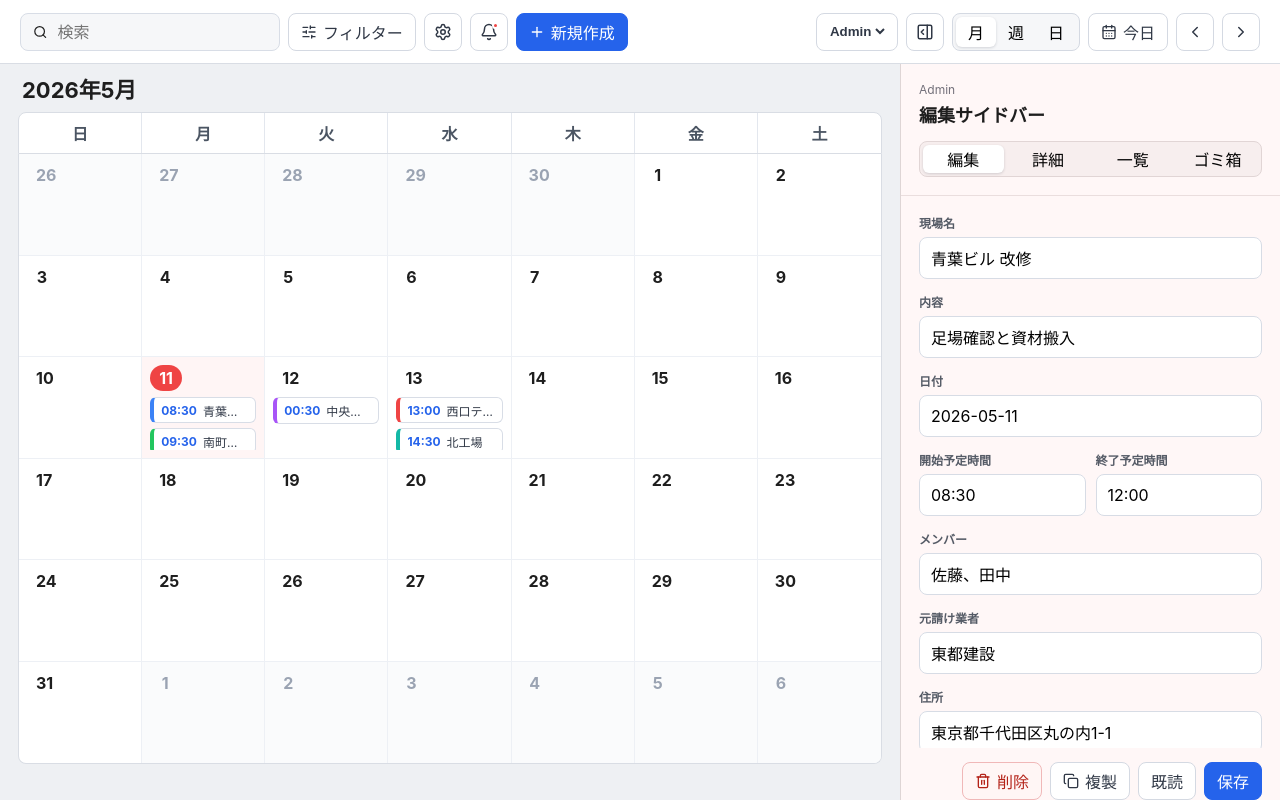
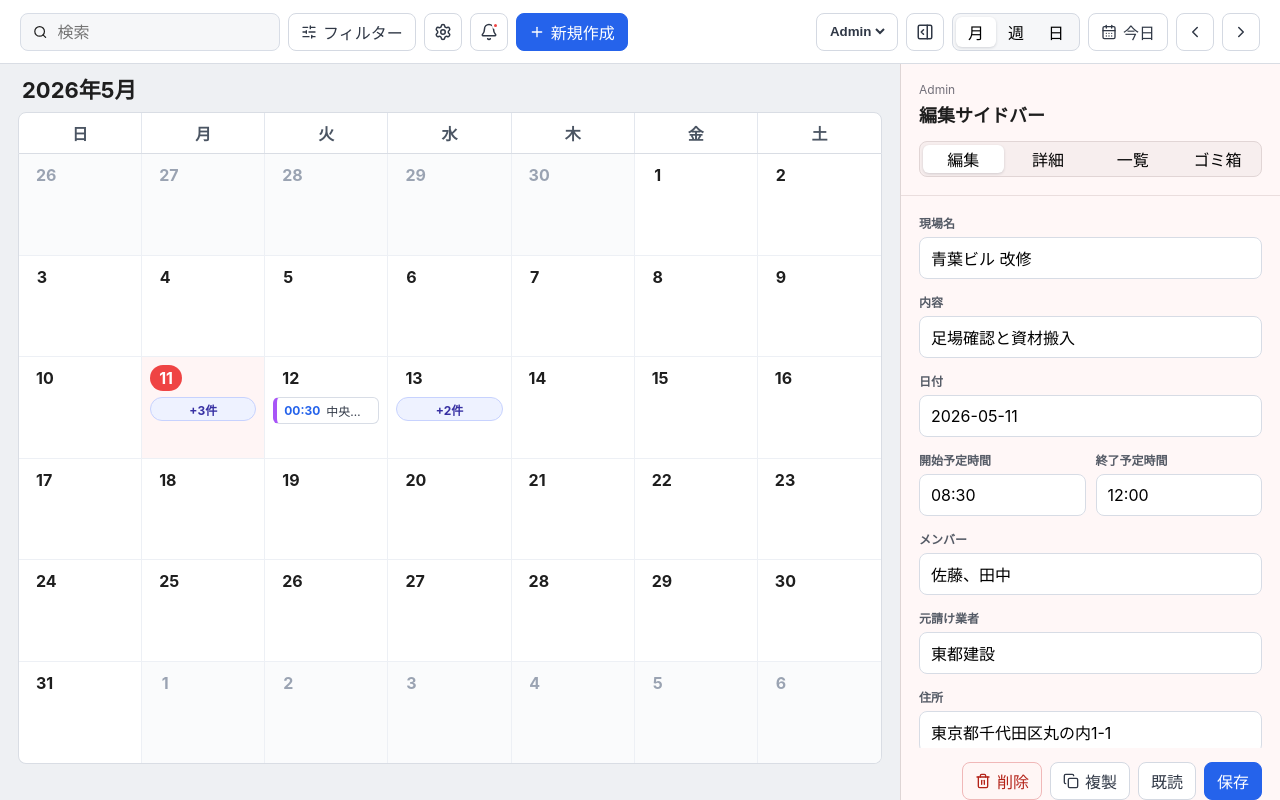
Before and after one commit to Reidev-ai/CalenderApp, a React (Vite) app: page / in a window 1280 px wide. Built offline with nearby package versions, Linux system fonts and the light colour scheme.

Commit message:
Fix month overflow count calculation

```diff
--- a/src/App.tsx
+++ b/src/App.tsx
@@ -9,6 +9,13 @@ const weekDays = ["日", "月", "火", "水", "木", "金", "土"];
 const timeMarks = [0, 360, 720, 1080, 1440];
 const fallbackMaxVisibleColumns = 3;
 const minTaskCellWidth = 28;
+const monthGridRowCount = 6;
+const monthDayVerticalPadding = 16;
+const monthDayHeadHeight = 26;
+const monthDayGap = 6;
+const monthTaskChipHeight = 26;
+const monthTaskGap = 5;
+const monthHiddenCountHeight = 24;
 const currentMember = "佐藤";
 const storageKey = "calender-schedules-v1";
 const trashStorageKey = "calender-trash-v1";
@@ -479,6 +486,9 @@ type CalendarMonthDesktopProps = {
 };
 
 function CalendarMonthDesktop({ anchorDate, monthDates, schedules, onSelectSchedule, onOpenHiddenList }: CalendarMonthDesktopProps) {
+  const gridRef = useRef<HTMLDivElement | null>(null);
+  const gridHeight = useElementHeight(gridRef);
+  const dayCellHeight = gridHeight > 0 ? gridHeight / monthGridRowCount : 0;
   const todayKey = toDateKey(new Date());
   const anchorMonth = anchorDate.getMonth();
 
@@ -492,14 +502,15 @@ function CalendarMonthDesktop({ anchorDate, monthDates, schedules, onSelectSched
           <div className="month-weekday-cell" key={day}>{day}</div>
         ))}
       </div>
-      <div className="month-grid">
+      <div className="month-grid" ref={gridRef}>
         {monthDates.map((date) => {
           const dateKey = toDateKey(date);
           const daySchedules = schedules
             .filter((schedule) => schedule.date === dateKey)
             .sort((a, b) => a.startTime.localeCompare(b.startTime));
-          const visibleSchedules = daySchedules.slice(0, 3);
-          const hiddenSchedules = daySchedules.slice(3);
+          const visibleCount = getVisibleMonthTaskCount(daySchedules.length, dayCellHeight);
+          const visibleSchedules = daySchedules.slice(0, visibleCount);
+          const hiddenSchedules = daySchedules.slice(visibleCount);
           const isToday = dateKey === todayKey;
           const isOutsideMonth = date.getMonth() !== anchorMonth;
 
@@ -1238,6 +1249,18 @@ function getVisibleStackCount(dayColumnWidth: number, fallback: number) {
   return Math.max(1, Math.floor(dayColumnWidth / minTaskCellWidth));
 }
 
+function getVisibleMonthTaskCount(scheduleCount: number, dayCellHeight: number) {
+  if (scheduleCount <= 0) return 0;
+  if (dayCellHeight <= 0) return Math.min(scheduleCount, 3);
+
+  const availableHeight = dayCellHeight - monthDayVerticalPadding - monthDayHeadHeight - monthDayGap;
+  const limitWithoutHiddenCount = Math.max(0, Math.floor((availableHeight + monthTaskGap) / (monthTaskChipHeight + monthTaskGap)));
+  if (scheduleCount <= limitWithoutHiddenCount) return scheduleCount;
+
+  const heightReservedForHiddenCount = monthHiddenCountHeight + monthTaskGap;
+  return Math.max(0, Math.floor((availableHeight - heightReservedForHiddenCount + monthTaskGap) / (monthTaskChipHeight + monthTaskGap)));
+}
+
 function getTaskCellWidthCapacity(width: number) {
   if (width <= 0) return 1;
   if (width < 34) return 1;
@@ -1308,3 +1331,22 @@ function useElementWidth(ref: RefObject<HTMLElement | null>) {
 
   return width;
 }
+
+function useElementHeight(ref: RefObject<HTMLElement | null>) {
+  const [height, setHeight] = useState(0);
+
+  useEffect(() => {
+    const node = ref.current;
+    if (!node) return;
+
+    const updateHeight = () => setHeight(node.getBoundingClientRect().height);
+    updateHeight();
+
+    const observer = new ResizeObserver(updateHeight);
+    observer.observe(node);
+
+    return () => observer.disconnect();
+  }, [ref]);
+
+  return height;
+}
```
